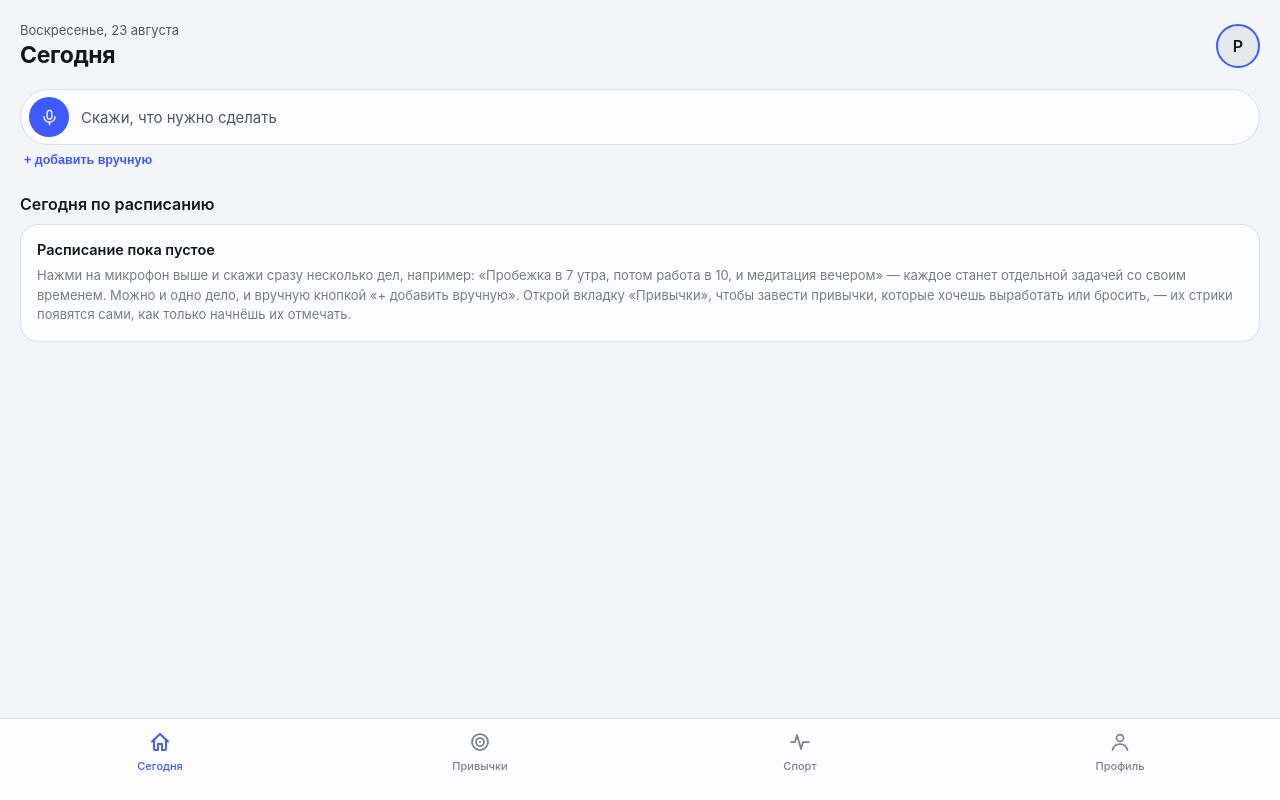
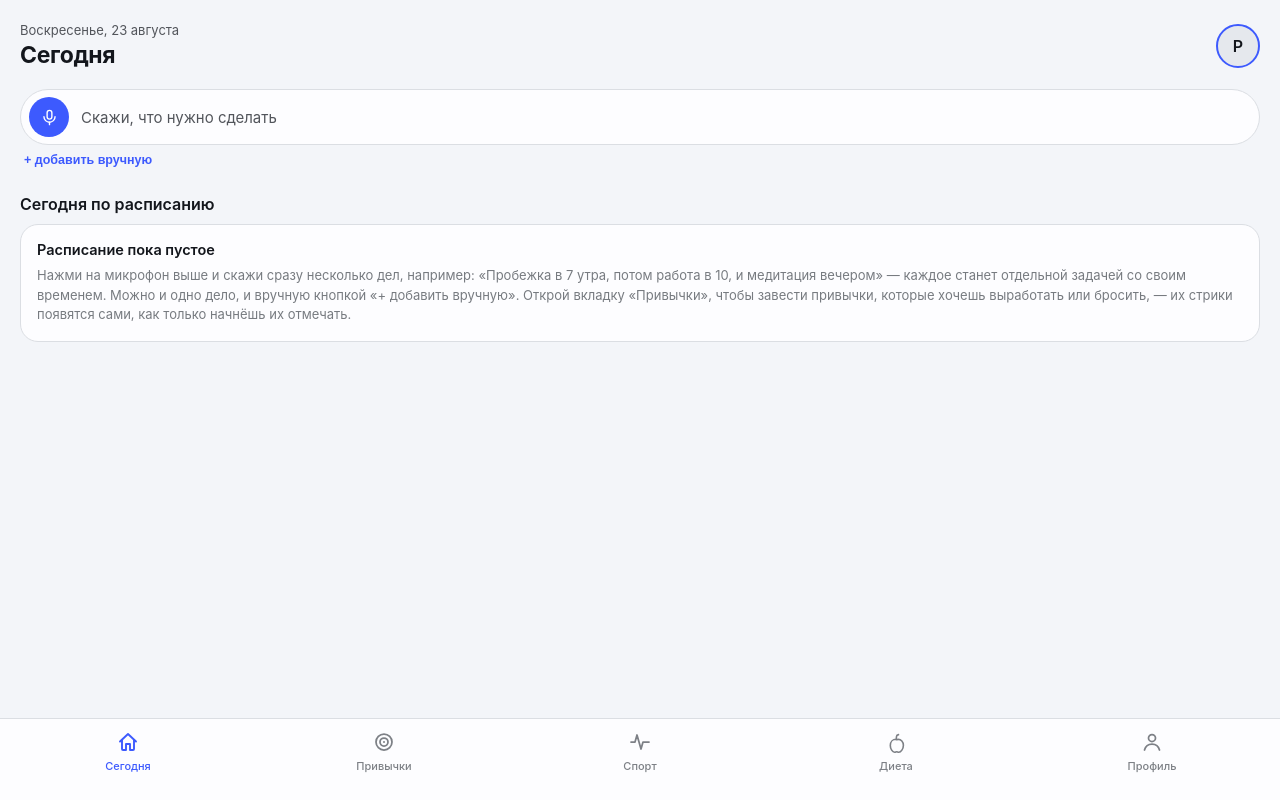
Before and after one commit to romchiiik/strik-app, a React (Vite) app in the folder webapp/: page / in a window 1280 px wide. Built offline with nearby package versions, Linux system fonts and the light colour scheme.

Commit message:
Add files via upload

```diff
--- a/webapp/src/components/TabBar.jsx
+++ b/webapp/src/components/TabBar.jsx
@@ -1,9 +1,10 @@
-import { HomeIcon, TargetIcon, ActivityIcon, UserIcon } from "../icons.jsx";
+import { HomeIcon, TargetIcon, ActivityIcon, AppleIcon, UserIcon } from "../icons.jsx";
 
 const TABS = [
   { id: "today", label: "Сегодня", Icon: HomeIcon },
   { id: "habits", label: "Привычки", Icon: TargetIcon },
   { id: "sport", label: "Спорт", Icon: ActivityIcon },
+  { id: "diet", label: "Диета", Icon: AppleIcon },
   { id: "profile", label: "Профиль", Icon: UserIcon },
 ];
 
```
